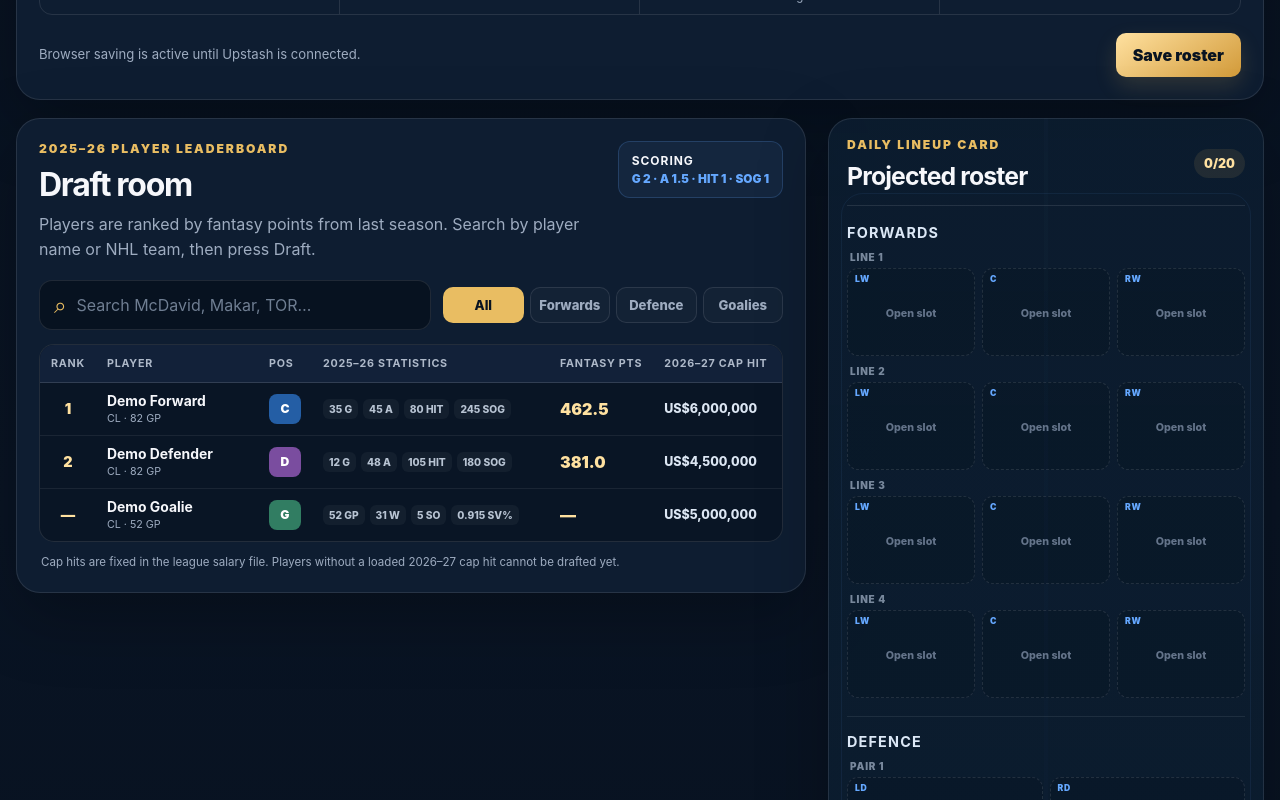
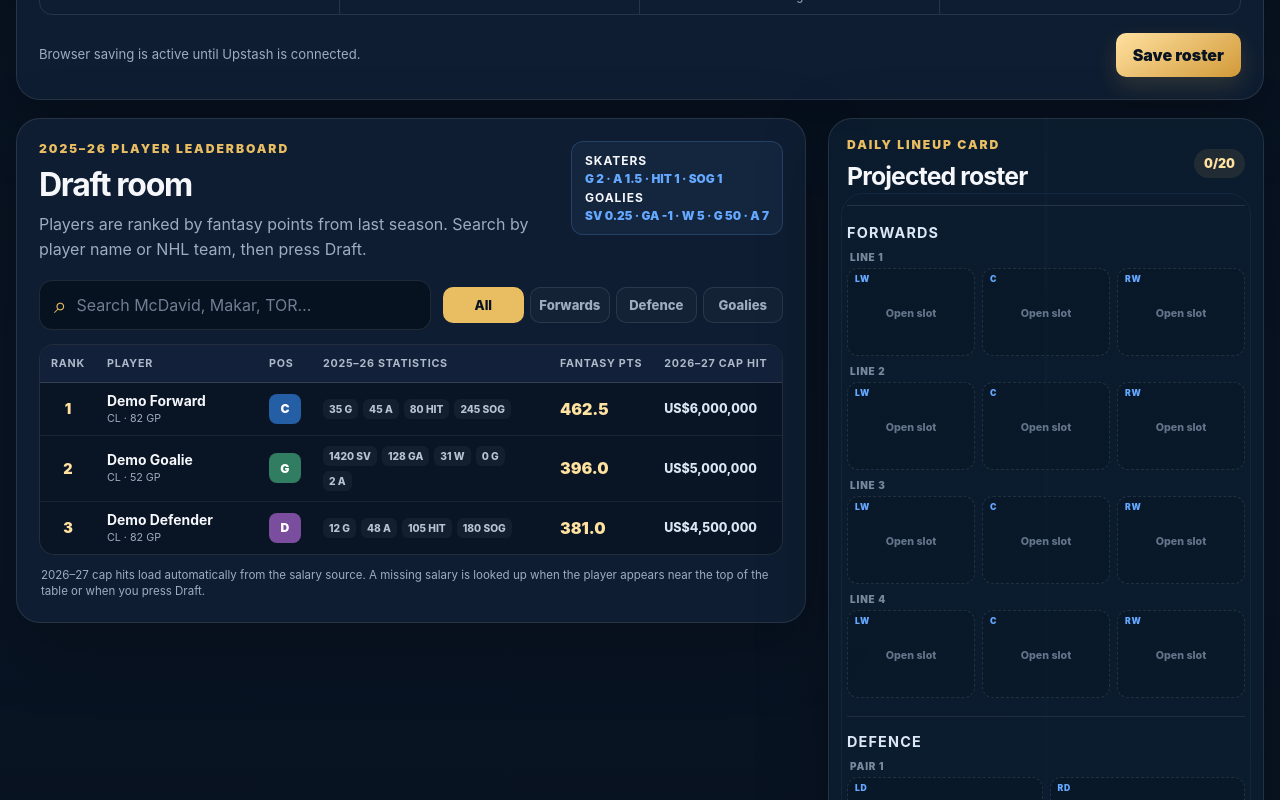
Before and after one commit to Madarc09/Champions-League, a Next.js app: page /team/joe in a window 1280 px wide. Shown: the part 604-1404 px from the top of the page. Built offline with nearby package versions, Linux system fonts and the light colour scheme; no server answers.

Commit message:
Add files via upload

```diff
--- /dev/null
+++ b/app/api/salaries/lookup/route.js
@@ -0,0 +1,57 @@
+import { NextResponse } from "next/server";
+import { getSalaryRecords, saveSalaryRecord } from "@/lib/salaries";
+import { lookupPuckPediaSalary } from "@/lib/puckpedia-salaries";
+
+export const dynamic = "force-dynamic";
+
+async function resolveOne(player) {
+  const playerId = Number(player?.playerId);
+  const name = String(player?.name || "").trim();
+  if (!Number.isInteger(playerId) || !name) return null;
+
+  const existing = await getSalaryRecords([playerId]);
+  if (existing[String(playerId)]?.capHit) {
+    return {
+      playerId,
+      name,
+      ...existing[String(playerId)]
+    };
+  }
+
+  try {
+    const lookedUp = await lookupPuckPediaSalary({ playerId, name });
+    if (!lookedUp) return null;
+
+    try {
+      await saveSalaryRecord(lookedUp);
+    } catch (error) {
+      console.error("Salary cache save failed:", error);
+    }
+
+    return lookedUp;
+  } catch (error) {
+    console.error(`Salary lookup failed for ${name}:`, error);
+    return null;
+  }
+}
+
+export async function POST(request) {
+  const body = await request.json();
+  const players = Array.isArray(body.players)
+    ? body.players.slice(0, 12)
+    : body.player
+      ? [body.player]
+      : [];
+
+  if (players.length === 0) {
+    return NextResponse.json({ error: "No players supplied." }, { status: 400 });
+  }
+
+  const records = {};
+  const results = await Promise.all(players.map(resolveOne));
+  for (const result of results) {
+    if (result) records[String(result.playerId)] = result;
+  }
+
+  return NextResponse.json({ records });
+}
--- a/app/globals.css
+++ b/app/globals.css
@@ -103,7 +103,7 @@ h1, h2, h3, p { margin-top: 0; }
 
 .panel { border: 1px solid var(--line); border-radius: 24px; background: var(--panel); box-shadow: var(--shadow); }
 .standings-panel { margin-top: 28px; padding: 28px; }
-.section-heading { display: flex; justify-content: space-between; gap: 24px; align-items: end; margin-bottom: 22px; }
+.section-heading { display: flex; justify-content: space-between; gap: 24px; align-items: flex-end; margin-bottom: 22px; }
 .section-heading h2 { margin: 0; font-size: 2rem; letter-spacing: -0.04em; }
 .section-heading > p { max-width: 420px; margin: 0; color: var(--muted); text-align: right; line-height: 1.55; }
 .compact-heading { margin-bottom: 18px; }
@@ -181,7 +181,7 @@ h1, h2, h3, p { margin-top: 0; }
 
 .roster-column { display: grid; gap: 18px; }
 .cap-dashboard { padding: 22px; }
-.cap-main { display: flex; align-items: end; justify-content: space-between; gap: 20px; }
+.cap-main { display: flex; align-items: flex-end; justify-content: space-between; gap: 20px; }
 .cap-main > div:first-child > strong { display: block; font-size: clamp(2rem, 4vw, 3.2rem); letter-spacing: -0.05em; }
 .cap-main > div:first-child > span { color: var(--muted); }
 .cap-remaining { text-align: right; }
--- a/app/team/[team]/page.js
+++ b/app/team/[team]/page.js
@@ -1,6 +1,7 @@
 import { notFound } from "next/navigation";
 import RosterBuilder from "@/components/RosterBuilder";
 import {
+  GOALIE_SCORING,
   ROSTER_LIMITS,
   SALARY_CAP,
   SCORING,
@@ -36,6 +37,7 @@ export default async function TeamPage({ params }) {
         salaryCap={SALARY_CAP}
         rosterLimits={ROSTER_LIMITS}
         scoring={SCORING}
+        goalieScoring={GOALIE_SCORING}
       />
     </>
   );
--- a/components/RosterBuilder.js
+++ b/components/RosterBuilder.js
@@ -1,6 +1,6 @@
 "use client";
 
-import { useEffect, useMemo, useState } from "react";
+import { useEffect, useMemo, useRef, useState } from "react";
 
 function money(value) {
   if (value == null || Number.isNaN(Number(value))) return "—";
@@ -27,11 +27,12 @@ function loadJson(key, fallback) {
 function PlayerStats({ player }) {
   if (player.rosterType === "G") {
     return (
-      <div className="table-stat-line">
-        <span>{player.gamesPlayed} GP</span>
+      <div className="table-stat-line goalie-stat-line">
+        <span>{player.saves || 0} SV</span>
+        <span>{player.goalsAgainst || 0} GA</span>
         <span>{player.wins || 0} W</span>
-        <span>{player.shutouts || 0} SO</span>
-        <span>{player.savePct == null ? "—" : player.savePct.toFixed(3)} SV%</span>
+        <span>{player.goals || 0} G</span>
+        <span>{player.assists || 0} A</span>
       </div>
     );
   }
@@ -46,7 +47,7 @@ function PlayerStats({ player }) {
   );
 }
 
-function DraftTable({ players, roster, rosterLimits, salaryCap, totalCap, onDraft }) {
+function DraftTable({ players, roster, rosterLimits, salaryCap, totalCap, salaryLoading, onDraft }) {
   const counts = roster.reduce((acc, player) => {
     acc[player.rosterType] = (acc[player.rosterType] || 0) + 1;
     return acc;
@@ -54,9 +55,8 @@ function DraftTable({ players, roster, rosterLimits, salaryCap, totalCap, onDraf
 
   function disabledReason(player) {
     if (roster.some((item) => item.playerId === player.playerId)) return "Drafted";
-    if (player.capHit == null) return "No salary";
     if (counts[player.rosterType] >= rosterLimits[player.rosterType]) return "Position full";
-    if (totalCap + Number(player.capHit) > salaryCap) return "Over cap";
+    if (player.capHit != null && totalCap + Number(player.capHit) > salaryCap) return "Over cap";
     return "";
   }
 
@@ -96,17 +96,19 @@ function DraftTable({ players, roster, rosterLimits, salaryCap, totalCap, onDraf
                   {player.fantasyPoints == null ? "—" : Number(player.fantasyPoints).toFixed(1)}
                 </td>
                 <td className={player.capHit == null ? "missing-salary" : "salary-cell"}>
-                  {player.capHit == null ? "Not loaded" : money(player.capHit)}
+                  {player.capHit == null
+                    ? (salaryLoading.has(String(player.playerId)) ? "Loading…" : "Loads automatically")
+                    : money(player.capHit)}
                 </td>
                 <td>
                   <button
                     className="draft-button"
                     type="button"
                     onClick={() => onDraft(player)}
-                    disabled={Boolean(reason)}
+                    disabled={Boolean(reason) || salaryLoading.has(String(player.playerId))}
                     title={reason || `Draft ${player.name}`}
                   >
-                    {reason || "Draft"}
+                    {salaryLoading.has(String(player.playerId)) ? "Loading…" : reason || "Draft"}
                   </button>
                 </td>
               </tr>
@@ -135,7 +137,7 @@ function LineupPlayerCard({ player, slotLabel, onRemove }) {
           <strong>{player.name}</strong>
           <small>{player.team} · {player.position}</small>
           <div className="lineup-card-bottom">
-            <span>{player.fantasyPoints == null ? "Goalie" : `${Number(player.fantasyPoints).toFixed(1)} FP`}</span>
+            <span>{`${Number(player.fantasyPoints || 0).toFixed(1)} FP`}</span>
             <span>{money(player.capHit)}</span>
           </div>
         </>
@@ -222,7 +224,7 @@ function LineupCard({ players, onRemove }) {
   );
 }
 
-export default function RosterBuilder({ team, salaryCap, rosterLimits, scoring }) {
+export default function RosterBuilder({ team, salaryCap, rosterLimits, scoring, goalieScoring }) {
   const [query, setQuery] = useState("");
   const [position, setPosition] = useState("ALL");
   const [poolPlayers, setPoolPlayers] = useState([]);
@@ -232,6 +234,8 @@ export default function RosterBuilder({ team, salaryCap, rosterLimits, scoring }
   const [loadingRoster, setLoadingRoster] = useState(true);
   const [saveStatus, setSaveStatus] = useState("Loading roster…");
   const [persistence, setPersistence] = useState("local");
+  const [salaryLoading, setSalaryLoading] = useState(new Set());
+  const salaryAttempted = useRef(new Set());
 
   useEffect(() => {
     let cancelled = false;
@@ -309,6 +313,58 @@ export default function RosterBuilder({ team, salaryCap, rosterLimits, scoring }
     });
   }, [poolPlayers, position, query]);
 
+  async function fetchSalaries(candidates, { retry = false } = {}) {
+    const requested = candidates.filter((player) => {
+      const id = String(player.playerId);
+      return player.capHit == null && (retry || !salaryAttempted.current.has(id));
+    }).slice(0, 12);
+
+    if (requested.length === 0) return {};
+
+    requested.forEach((player) => salaryAttempted.current.add(String(player.playerId)));
+    setSalaryLoading((current) => {
+      const next = new Set(current);
+      requested.forEach((player) => next.add(String(player.playerId)));
+      return next;
+    });
+
+    try {
+      const response = await fetch("/api/salaries/lookup", {
+        method: "POST",
+        headers: { "Content-Type": "application/json" },
+        body: JSON.stringify({
+          players: requested.map((player) => ({ playerId: player.playerId, name: player.name }))
+        })
+      });
+      const data = await response.json();
+      if (!response.ok) throw new Error(data.error || "Salary lookup failed.");
+
+      const records = data.records || {};
+      setPoolPlayers((current) => current.map((player) => {
+        const record = records[String(player.playerId)];
+        return record ? { ...player, capHit: Number(record.capHit), salarySource: record.source } : player;
+      }));
+      return records;
+    } catch (error) {
+      console.error(error);
+      return {};
+    } finally {
+      setSalaryLoading((current) => {
+        const next = new Set(current);
+        requested.forEach((player) => next.delete(String(player.playerId)));
+        return next;
+      });
+    }
+  }
+
+  useEffect(() => {
+    if (loadingPool || filteredPlayers.length === 0) return;
+    const timer = window.setTimeout(() => {
+      fetchSalaries(filteredPlayers.slice(0, 12));
+    }, 250);
+    return () => window.clearTimeout(timer);
+  }, [loadingPool, filteredPlayers]);
+
   const counts = useMemo(() => players.reduce((acc, player) => {
     acc[player.rosterType] = (acc[player.rosterType] || 0) + 1;
     return acc;
@@ -322,13 +378,29 @@ export default function RosterBuilder({ team, salaryCap, rosterLimits, scoring }
   const rosterComplete = Object.entries(rosterLimits).every(([type, limit]) => counts[type] === limit);
   const totalFantasyPoints = players.reduce((sum, player) => sum + Number(player.fantasyPoints || 0), 0);
 
-  function addPlayer(player) {
-    if (player.capHit == null) return;
-    if (players.some((item) => item.playerId === player.playerId)) return;
-    if (counts[player.rosterType] >= rosterLimits[player.rosterType]) return;
-    if (totalCap + Number(player.capHit) > salaryCap) return;
+  async function addPlayer(selectedPlayer) {
+    if (players.some((item) => item.playerId === selectedPlayer.playerId)) return;
+    if (counts[selectedPlayer.rosterType] >= rosterLimits[selectedPlayer.rosterType]) return;
+
+    let player = selectedPlayer;
+    if (player.capHit == null) {
+      setSaveStatus(`Loading ${player.name}'s 2026–27 salary…`);
+      const records = await fetchSalaries([player], { retry: true });
+      const record = records[String(player.playerId)];
+      if (!record?.capHit) {
+        setSaveStatus(`Could not load ${player.name}'s salary. Press Draft to try again.`);
+        return;
+      }
+      player = { ...player, capHit: Number(record.capHit), salarySource: record.source };
+    }
+
+    if (totalCap + Number(player.capHit) > salaryCap) {
+      setSaveStatus(`${player.name} would put this roster over the salary cap.`);
+      return;
+    }
+
     setPlayers((current) => [...current, player]);
-    setSaveStatus(`${player.name} drafted. Save the roster when ready.`);
+    setSaveStatus(`${player.name} drafted. You can remove or replace players at any time before the deadline.`);
   }
 
   function removePlayer(playerId) {
@@ -404,9 +476,11 @@ export default function RosterBuilder({ team, salaryCap, rosterLimits, scoring }
               <h2>Draft room</h2>
               <p>Players are ranked by fantasy points from last season. Search by player name or NHL team, then press Draft.</p>
             </div>
-            <div className="scoring-badge">
-              <strong>Scoring</strong>
+            <div className="scoring-badge scoring-badge-wide">
+              <strong>Skaters</strong>
               <span>G {scoring.goals} · A {scoring.assists} · HIT {scoring.hits} · SOG {scoring.shots}</span>
+              <strong>Goalies</strong>
+              <span>SV {goalieScoring.saves} · GA {goalieScoring.goalsAgainst} · W {goalieScoring.wins} · G {goalieScoring.goals} · A {goalieScoring.assists}</span>
             </div>
           </div>
 
@@ -447,10 +521,11 @@ export default function RosterBuilder({ team, salaryCap, rosterLimits, scoring }
               rosterLimits={rosterLimits}
               salaryCap={salaryCap}
               totalCap={totalCap}
+              salaryLoading={salaryLoading}
               onDraft={addPlayer}
             />
           ) : null}
-          <p className="salary-data-note">Cap hits are fixed in the league salary file. Players without a loaded 2026–27 cap hit cannot be drafted yet.</p>
+          <p className="salary-data-note">2026–27 cap hits load automatically from the salary source. A missing salary is looked up when the player appears near the top of the table or when you press Draft.</p>
         </section>
 
         <LineupCard players={players} onRemove={removePlayer} />
--- a/data/demo-players.js
+++ b/data/demo-players.js
@@ -40,7 +40,11 @@ export const DEMO_PLAYERS = [
     wins: 31,
     shutouts: 5,
     savePct: 0.915,
-    fantasyPoints: null,
+    saves: 1420,
+    goalsAgainst: 128,
+    goals: 0,
+    assists: 2,
+    fantasyPoints: 396,
     capHit: 5000000,
     isDemo: true
   }
--- a/data/league-config.js
+++ b/data/league-config.js
@@ -3,12 +3,21 @@ export const SEASON_LABEL = "2026–27";
 export const STATS_SEASON_ID = 20252026;
 export const SALARY_CAP = 104_000_000;
 
-// Change scoring here later. The player search and fantasy-point totals update automatically.
+// Change skater scoring here later.
 export const SCORING = {
   goals: 2.0,
   assists: 1.5,
   hits: 1.0,
   shots: 1.0
+};
+
+// Change goalie scoring here later.
+export const GOALIE_SCORING = {
+  saves: 0.25,
+  goalsAgainst: -1.0,
+  wins: 5.0,
+  goals: 50.0,
+  assists: 7.0
 };
 
 export const ROSTER_LIMITS = {
--- /dev/null
+++ b/lib/puckpedia-salaries.js
@@ -0,0 +1,65 @@
+const PUCKPEDIA_BASE = "https://puckpedia.com/player";
+const CACHE_SECONDS = 60 * 60 * 24;
+
+function slugifyPlayerName(name) {
+  return String(name || "")
+    .normalize("NFD")
+    .replace(/[\u0300-\u036f]/g, "")
+    .replace(/&/g, " and ")
+    .replace(/[.'’]/g, "")
+    .replace(/[^a-zA-Z0-9]+/g, "-")
+    .replace(/^-+|-+$/g, "")
+    .toLowerCase();
+}
+
+function decodeHtml(value) {
+  return String(value || "")
+    .replace(/&amp;/g, "&")
+    .replace(/&quot;/g, '"')
+    .replace(/&#039;|&#39;/g, "'")
+    .replace(/&nbsp;/g, " ");
+}
+
+function parseCapHit(html) {
+  const decoded = decodeHtml(html);
+
+  const descriptionMatch = decoded.match(/contract with (?:an? )?cap hit of \$([0-9,]+) per season/i);
+  if (descriptionMatch) return Number(descriptionMatch[1].replace(/,/g, ""));
+
+  const currentContractIndex = decoded.search(/Current Contract/i);
+  const relevant = currentContractIndex >= 0
+    ? decoded.slice(currentContractIndex, currentContractIndex + 16000)
+    : decoded.slice(0, 30000);
+
+  const capHitMatch = relevant.match(/Cap Hit[\s\S]{0,2500}?\$([0-9]{3,}(?:,[0-9]{3})*)/i);
+  if (capHitMatch) return Number(capHitMatch[1].replace(/,/g, ""));
+
+  return null;
+}
+
+export async function lookupPuckPediaSalary(player) {
+  const slug = slugifyPlayerName(player.name);
+  if (!slug) return null;
+
+  const response = await fetch(`${PUCKPEDIA_BASE}/${slug}`, {
+    next: { revalidate: CACHE_SECONDS },
+    headers: {
+      Accept: "text/html,application/xhtml+xml",
+      "User-Agent": "Champions-League-Fantasy-Hockey/1.0"
+    }
+  });
+
+  if (!response.ok) return null;
+  const html = await response.text();
+  const capHit = parseCapHit(html);
+
+  if (!Number.isFinite(capHit) || capHit <= 0 || capHit > 30_000_000) return null;
+
+  return {
+    playerId: Number(player.playerId),
+    name: String(player.name),
+    capHit,
+    source: "PuckPedia",
+    updatedAt: new Date().toISOString()
+  };
+}
--- a/lib/scoring.js
+++ b/lib/scoring.js
@@ -1,7 +1,23 @@
-import { SCORING } from "@/data/league-config";
+import { GOALIE_SCORING, SCORING } from "@/data/league-config";
 
 export function calculateFantasyPoints(player) {
-  if (player.rosterType === "G") return null;
+  if (player.rosterType === "G") {
+    const saves = Number(player.saves || 0);
+    const goalsAgainst = Number(player.goalsAgainst || 0);
+    const wins = Number(player.wins || 0);
+    const goals = Number(player.goals || 0);
+    const assists = Number(player.assists || 0);
+
+    return Number(
+      (
+        saves * GOALIE_SCORING.saves +
+        goalsAgainst * GOALIE_SCORING.goalsAgainst +
+        wins * GOALIE_SCORING.wins +
+        goals * GOALIE_SCORING.goals +
+        assists * GOALIE_SCORING.assists
+      ).toFixed(2)
+    );
+  }
 
   const goals = Number(player.goals || 0);
   const assists = Number(player.assists || 0);
```
Also changed, not shown: lib/nhl.js, 1 other file (tests, documents, lock files or other folders).
